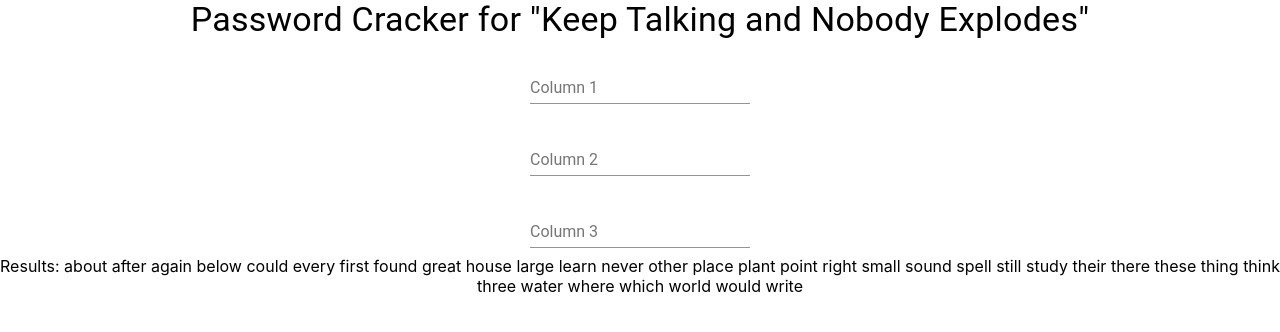
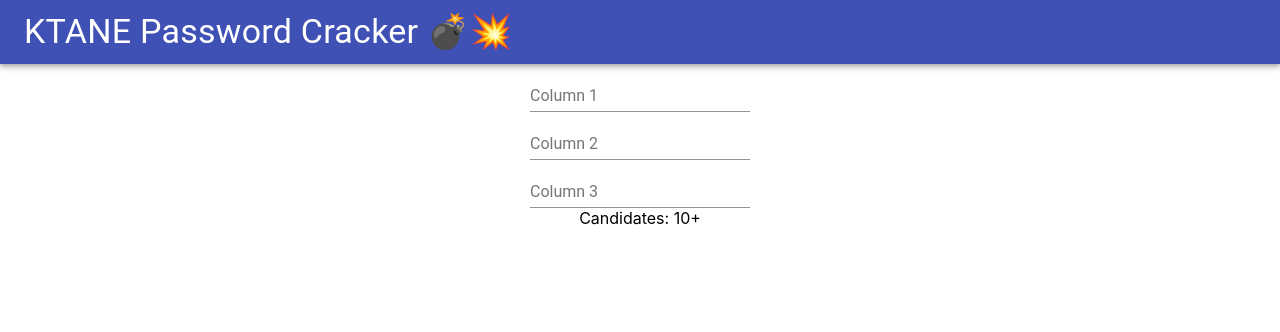
Before and after one commit to davidmerrick/ktane-password-cracker-web, a React (Create React App) app: page / in a window 1280 px wide. Shown: the top 332 px of the page. Built offline with nearby package versions, Linux system fonts and the light colour scheme.

Commit message:
Added app bar, cleaned up

```diff
--- a/src/App.js
+++ b/src/App.js
@@ -1,5 +1,5 @@
 import React, { Component } from "react";
-import { TextField, Typography, Button } from "@material-ui/core";
+import { TextField, Typography, AppBar, Toolbar } from "@material-ui/core";
 import "./App.css";
 
 const words = [
@@ -40,11 +40,11 @@
   "write"
 ];
 
-function filterWord(word, column) {
-  if (column == "") {
+function filterWord(letter, column) {
+  if (column === "") {
     return true;
   }
-  return word.indexOf(column) !== -1;
+  return column.indexOf(letter) !== -1;
 }
 
 class App extends Component {
@@ -58,7 +58,13 @@
     };
     this.handleChange = this.handleChange.bind(this);
   }
-
+  getCandidates() {
+    let { candidates } = this.state;
+    if (candidates.length > 10) {
+      return <span>Candidates: 10+</span>;
+    }
+    return <span>Candidates: {candidates.join(" ")}</span>;
+  }
   handleChange(e) {
     let { column1, column2, column3 } = this.state;
     let candidates = words
@@ -67,41 +73,42 @@
       .filter(word => filterWord(word[2], column3));
 
     this.setState({
-      [e.target.name]: e.target.value,
+      [e.target.name]: e.target.value.trim(),
       candidates: candidates
     });
   }
   render() {
     return (
       <div className="App">
-        <Typography variant="h4" color="inherit">
-          Password Cracker for "Keep Talking and Nobody Explodes"
-        </Typography>
+        <AppBar position="static">
+          <Toolbar>
+            <Typography variant="h4" color="inherit">
+              KTANE Password Cracker{" "}
+              <span role="img" aria-label="bomb">
+                💣💥
+              </span>
+            </Typography>
+          </Toolbar>
+        </AppBar>
         <TextField
-          id="standard-multiline-static"
           label="Column 1"
-          margin="normal"
           name="column1"
           onChange={this.handleChange}
         />
         <br />
         <TextField
-          id="standard-multiline-static"
           label="Column 2"
-          margin="normal"
           name="column2"
           onChange={this.handleChange}
         />
         <br />
         <TextField
-          id="standard-multiline-static"
           label="Column 3"
-          margin="normal"
           name="column3"
           onChange={this.handleChange}
         />
         <br />
-        Results: {this.state.candidates.join(" ")}
+        {this.getCandidates()}
       </div>
     );
   }
```
